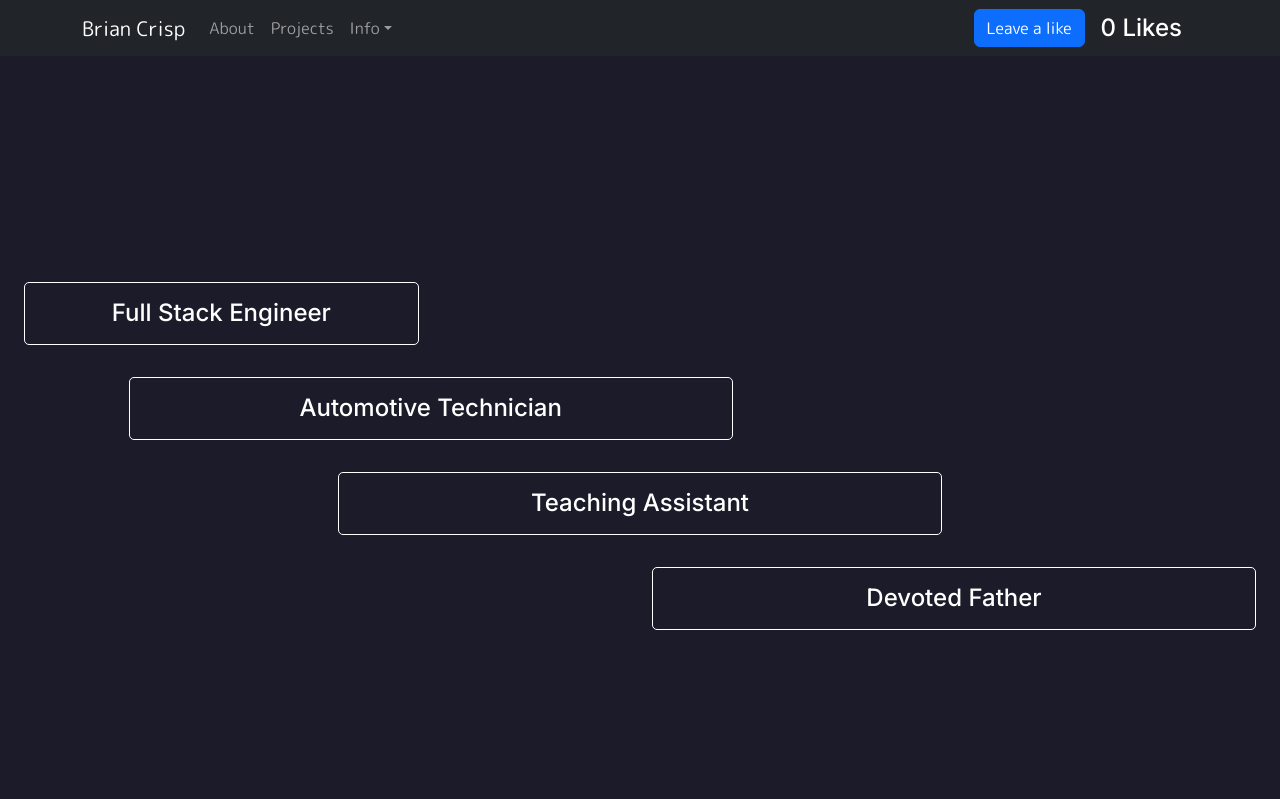
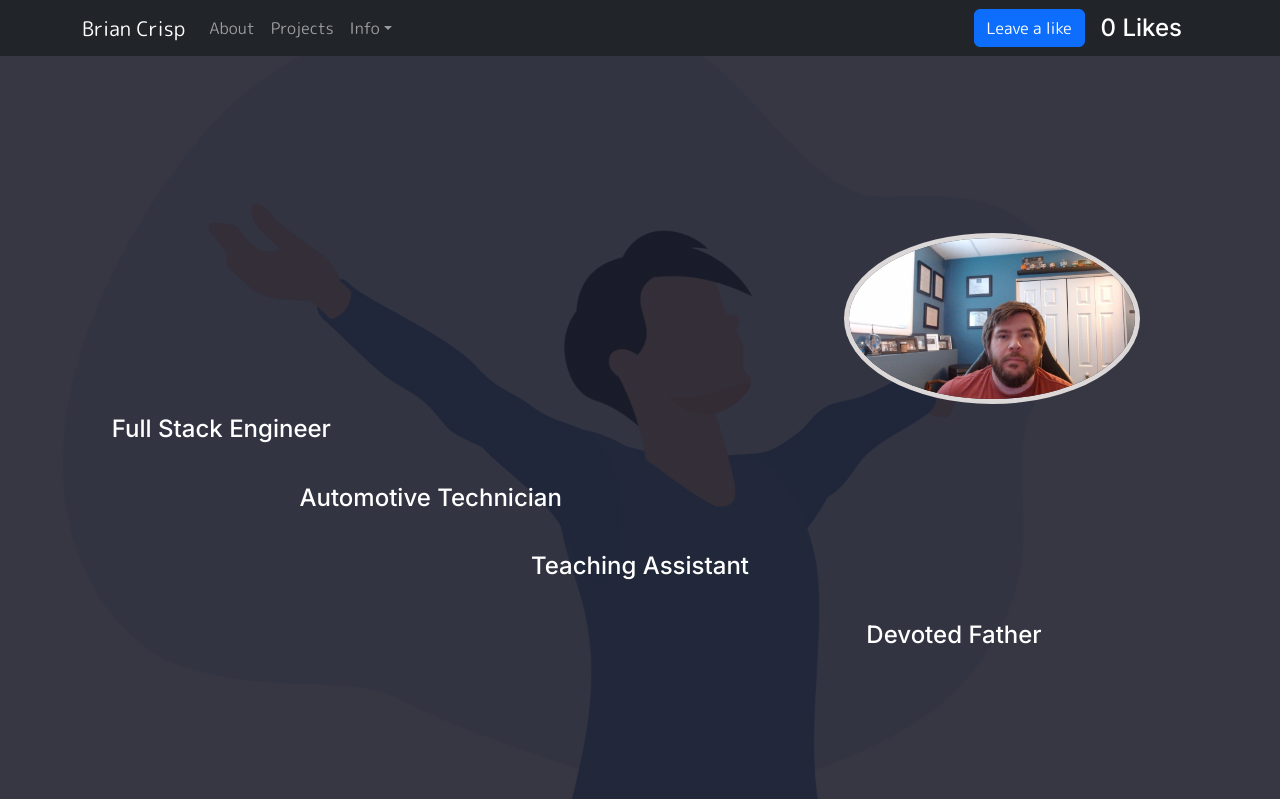
Before and after one commit to bcrisp084/Portfolio-in-React, a React (Vite) app: page / in a window 1280 px wide. Shown: the top 799 px of the page. Built offline with nearby package versions, Linux system fonts and the light colour scheme; a web font is replaced by a local one.

Commit message:
Added a background to the main page and moved the profile image

```diff
--- a/src/components/Image.jsx
+++ b/src/components/Image.jsx
@@ -1,9 +1,9 @@
 import React from "react";
 
 export default function Image(props) {
-  console.log(props)
+  console.log(props);
   return (
-    <div>
+    <div className={props.className}>
       <img src={props.src} alt={props.alt} />
     </div>
   );
--- a/src/index.css
+++ b/src/index.css
@@ -7,23 +7,17 @@
 
 body {
   background-color: rgb(27, 27, 41);
-  min-height: 100vh;
   font-family: "M PLUS Rounded 1c", sans-serif;
-}
-
-img {
-  max-width: 100%;
-  height: auto;
-  border-radius: 5px;
-  border: 1px solid #ccc;
-  padding: 2px;
 }
 
 h1 {
   font-size: 3rem;
   color: white;
   text-align: center;
-  margin: 1rem 0;
+}
+
+#main-content {
+  position: relative;
 }
 
 .main-container {
@@ -47,20 +41,78 @@ h1 {
 
 .row {
   width: 100%;
-  display: flex;
-  /* flex-direction: row;
-  justify-content: center;
-  align-items: center; */
 }
 
 .titles {
   color: white;
   text-align: center;
-  margin: 1rem 0;
-  border: solid 1px white;
   border-radius: 5px;
   padding: 1rem;
   font-family: "Inter", sans-serif;
   font-weight: 500;
   font-size: 1.5rem;
 }
+
+.life-img {
+  position: absolute;
+  z-index: -1;
+  top: 0;
+  left: 0;
+  width: 100%;
+  height: 100vh;
+  object-fit: cover;
+  object-position: center;
+  opacity: 0.5;
+}
+
+.life-img img {
+  width: 100%;
+  height: 100%;
+  object-fit: cover;
+  object-position: center;
+}
+
+.life-img::before {
+  content: "";
+  position: absolute;
+  z-index: 1;
+  top: 0;
+  left: 0;
+  width: 100%;
+  height: 100vh;
+  background-color: rgb(27, 27, 41);
+  opacity: 0.5;
+}
+
+.life-img::after {
+  content: "";
+  position: absolute;
+  z-index: 2;
+  top: 0;
+  left: 0;
+  width: 100%;
+  height: 100vh;
+  background-image: linear-gradient(
+    to bottom,
+    rgba(27, 27, 41, 0.5),
+    rgba(27, 27, 41, 0.5)
+  );
+}
+
+.myPhoto {
+  width: 100%;
+  height: 100%;
+  display: flex;
+  justify-content: flex-end;
+  align-items: center;
+  padding: 0 1rem;
+}
+
+.myPhoto img {
+  width: 50%;
+  height: 100%;
+  border-radius: 50%;
+  box-shadow: 0 0 0 5px rgb(221, 216, 216);
+
+
+}
--- a/src/pages/Home.jsx
+++ b/src/pages/Home.jsx
@@ -5,12 +5,23 @@ import Card from "../components/Card";
 import Image from "../components/Image";
 import Navbar from "../components/Navbar";
 import myPhoto from "../assets/my-photo.jpg";
+import Life from "../assets/life.jpg";
 
 const Home = () => {
   return (
     <>
       <Navbar />
       <Container id={"main-content"} className={"main-container"}>
+        <RowExample>
+          <Col md={{ span: 6, offset: 5 }}>
+            <Image className={"myPhoto"} src={myPhoto} />
+          </Col>
+        </RowExample>
+        <Image className={"life-img"} src={Life} />
+        <RowExample>
+          <Col md={{ span: 6, offset: 3 }}></Col>
+        </RowExample>
+
         <RowExample>
           <Col md={{ span: 4, offset: 0 }}>
             <h1 className="titles">Full Stack Engineer</h1>
@@ -40,9 +51,6 @@ const Home = () => {
           <Col>
             <Card />
           </Col>
-          <Col>
-            <Image src={myPhoto} alt={"photo-of-brian"} />
-          </Col>
         </RowExample>
       </Container>
     </>
```
